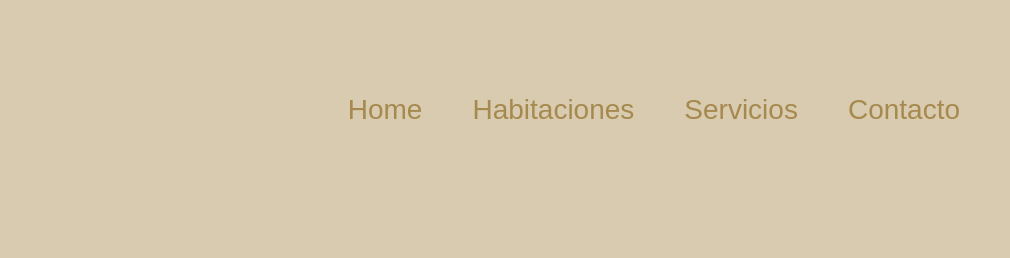
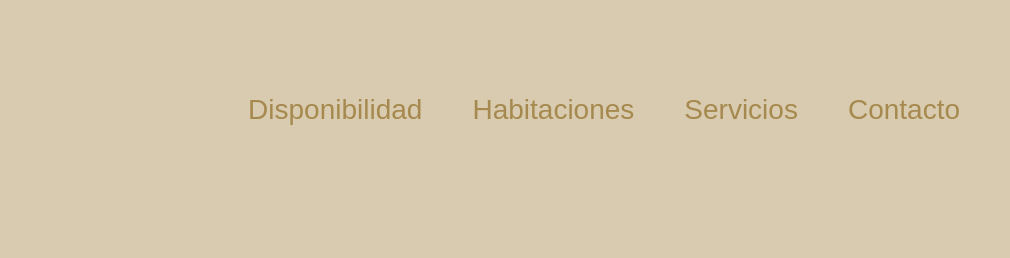
Before and after one commit to ReyesMorales/GatoHaus, a plain HTML site: page frontend/index.html in a window 1280 px wide. Shown: the top 258 px of the page, 270-1280 px from the left. Drawn offline with nearby package versions, Linux system fonts and the light colour scheme; no server answers.

Commit message:
feat: create Disponibilidad section

```diff
--- a/frontend/index.html
+++ b/frontend/index.html
@@ -26,7 +26,7 @@
         </div>
         <button class="menu-toggle">☰</button> <!-- Botón para móviles -->
         <ul class="nav-links">
-            <li><a href="#">Home</a></li>
+            <li><a href="#disponibilidad">Disponibilidad</a></li>
             <li><a href="#habitaciones">Habitaciones</a></li>
             <li><a href="#servicios">Servicios</a></li>
             <li><a href="#contacto">Contacto</a></li>
```
